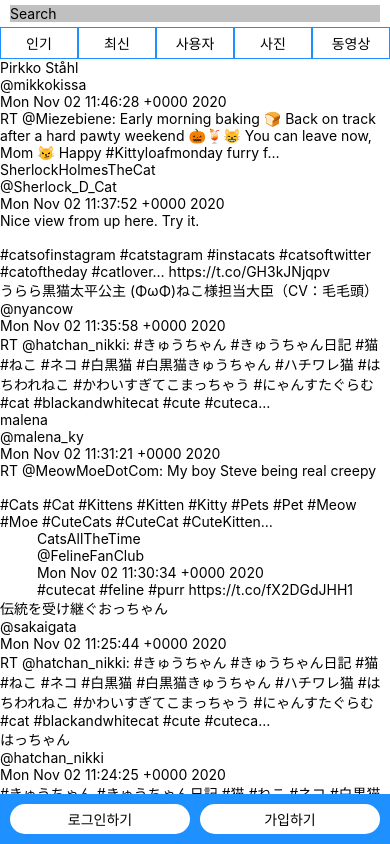
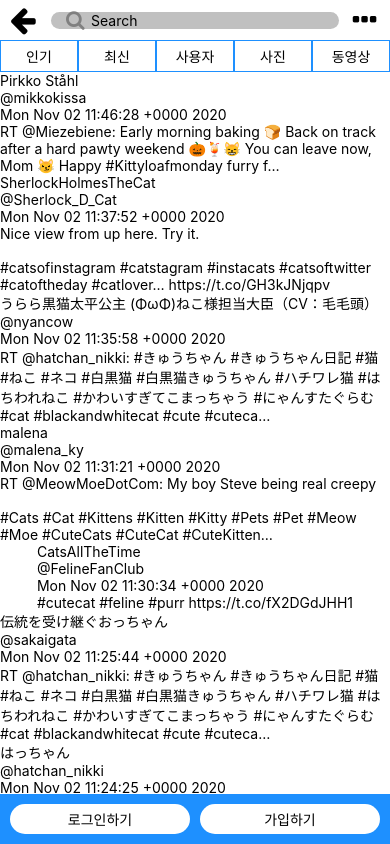
Before and after one commit to dev-song/mini-twitter-rn, a React Native app: screen / in a window 390 px wide. Built offline with nearby package versions, Linux system fonts and the light colour scheme.

Commit message:
Add icons in Header component #8

```diff
--- a/components/Header.js
+++ b/components/Header.js
@@ -1,11 +1,17 @@
 import React from 'react';
 import { View, TextInput, StyleSheet } from 'react-native';
+import Icon from 'react-native-vector-icons/FontAwesome';
 
 function Header() {
   return (
     <View style={styles.header}>
       {/* Go Back button */}
-      <TextInput style={styles.input} placeholder="Search" />
+      <Icon style={styles.leftArrow} name="arrow-left" size={30} />
+      <View style={styles.input}>
+        <Icon style={styles.search} name="search" size={20} color={'gray'} />
+        <TextInput placeholder="Search" />
+      </View>
+      <Icon style={styles.ellipsis} name="ellipsis-h" size={30} />
       {/* More button */}
     </View>
   );
@@ -17,13 +23,36 @@
 const styles = StyleSheet.create({
   header: {
     alignSelf: 'stretch',
+    flexDirection: 'row',
+    justifyContent: 'flex-end',
+    alignItems: 'center',
 
     paddingVertical: 5,
     paddingHorizontal: 10,
     borderColor: HEADER_BG_COLOR,
+    textAlign: 'center',
+  },
+  leftArrow: {
+    flex: 1,
+  },
+  search: {
+    position: 'absolute',
+    left: 15,
+    top: '50%',
+    transform: [{ translateY: -10 }],
   },
   input: {
+    position: 'relative',
+    flex: 8,
+    flexDirection: 'row',
+    marginHorizontal: 10,
+    paddingStart: 40,
+    borderRadius: 40,
     backgroundColor: INPUT_BG_COLOR,
+  },
+  ellipsis: {
+    flex: 1,
+    textAlign: 'center',
   },
 });
 
```
